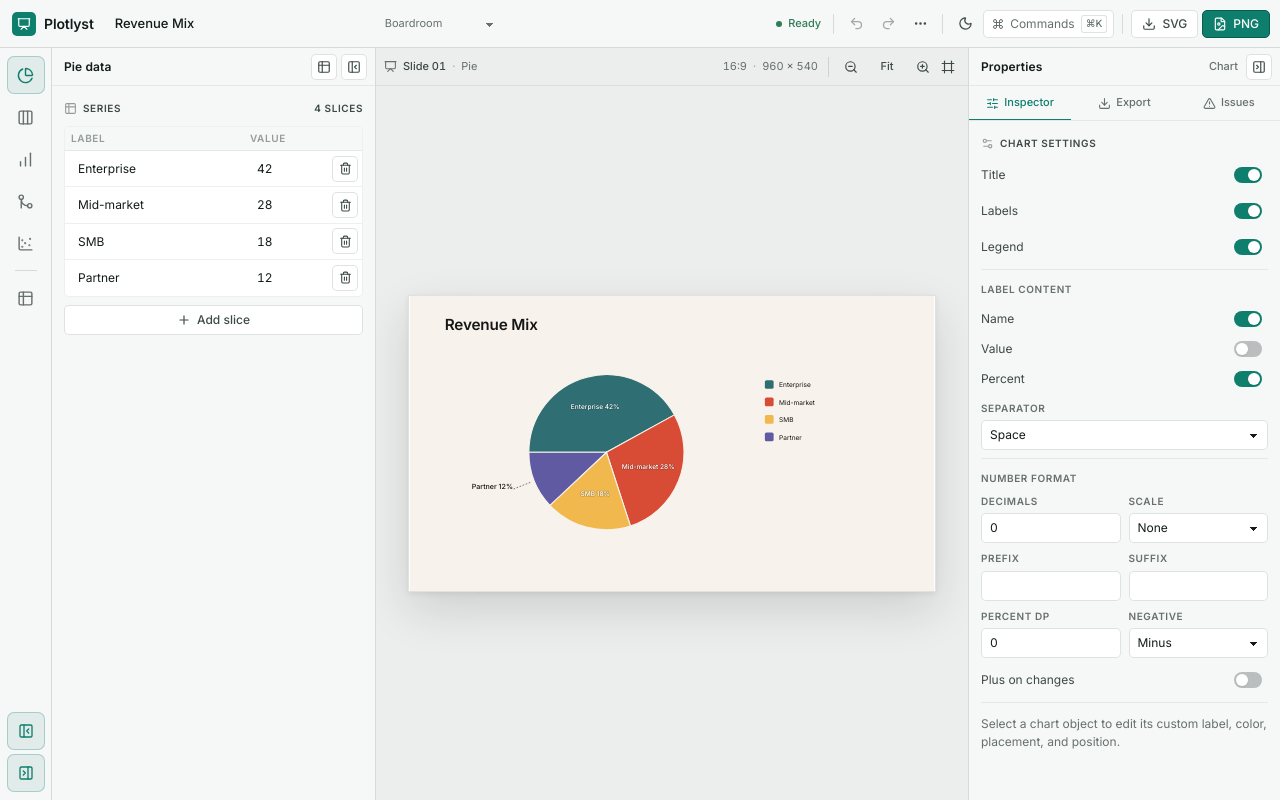
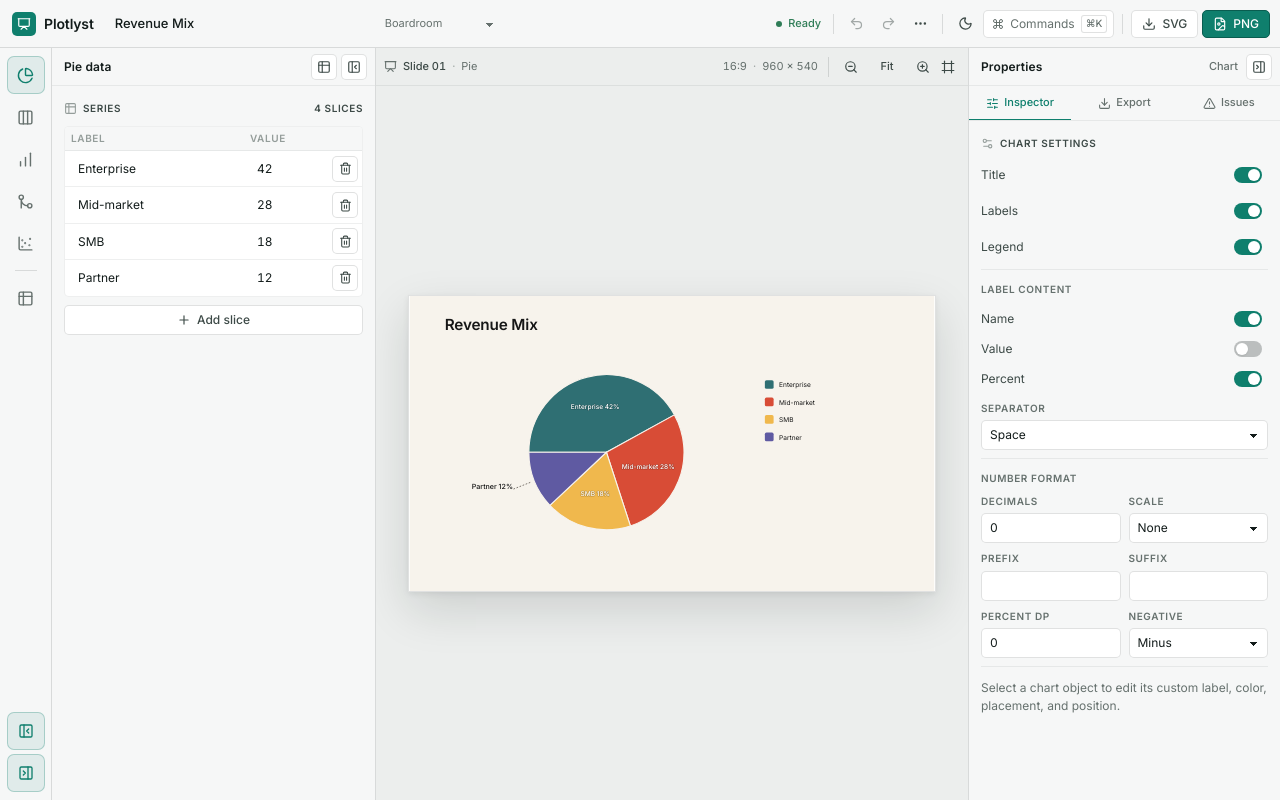
Before and after one commit to HussainQadri/plotlyst, a Next.js app: page / in a window 1280 px wide. Built offline with nearby package versions, Linux system fonts and the light colour scheme.

Commit message:
fix(inspector): show "Plus on changes" only for waterfalls

```diff
--- a/src/components/Inspector.tsx
+++ b/src/components/Inspector.tsx
@@ -425,7 +425,9 @@ export function Inspector({ project, setProject, selectedElement, selectedElemen
               </select>
             </label>
           </div>
-          <ToggleRow label="Plus on changes" checked={valueFormat.showPlus} onChange={() => updateValueFormat({ showPlus: !valueFormat.showPlus })} />
+          {project.type === "waterfall" ? (
+            <ToggleRow label="Plus on changes" checked={valueFormat.showPlus} onChange={() => updateValueFormat({ showPlus: !valueFormat.showPlus })} />
+          ) : null}
         </div>
 
         {project.type === "waterfall" ? (
```
